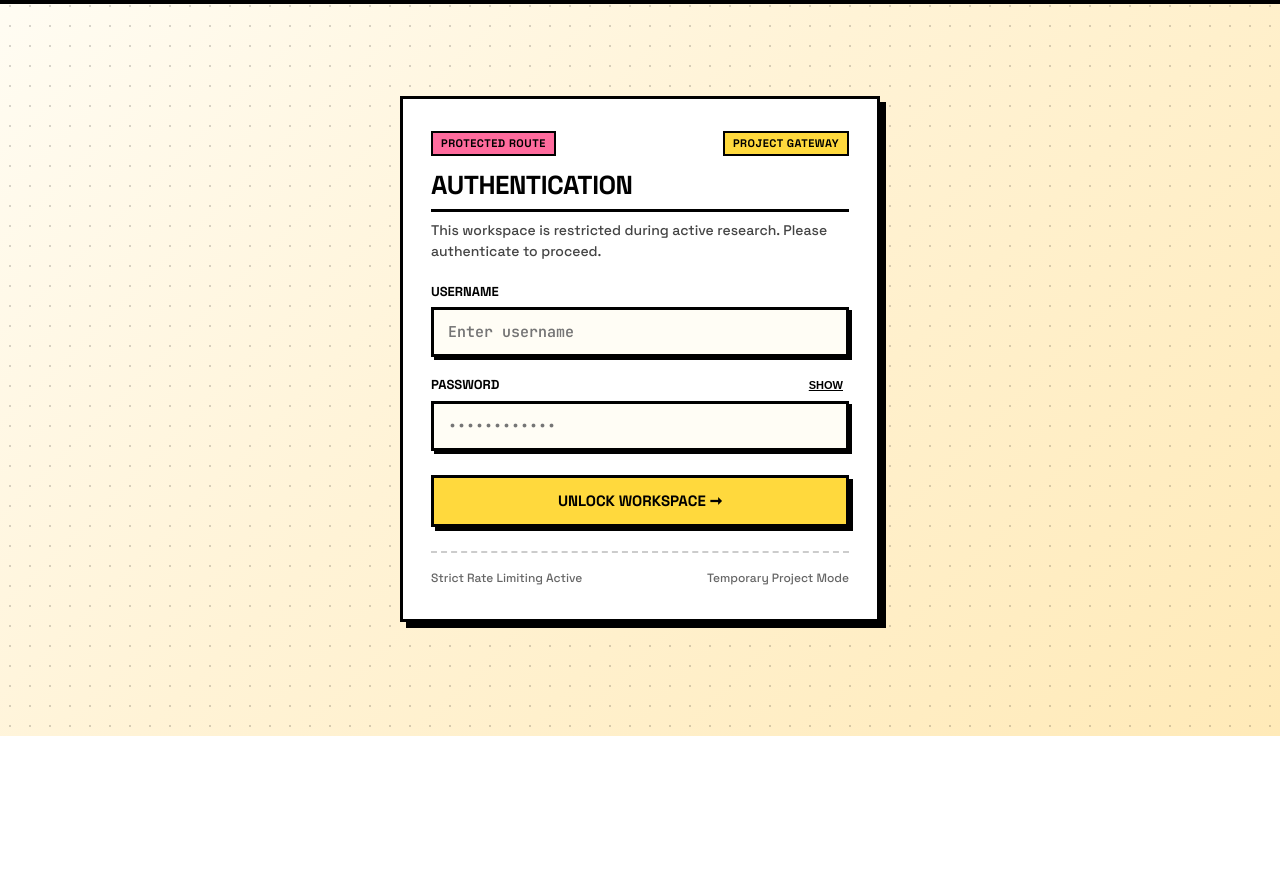
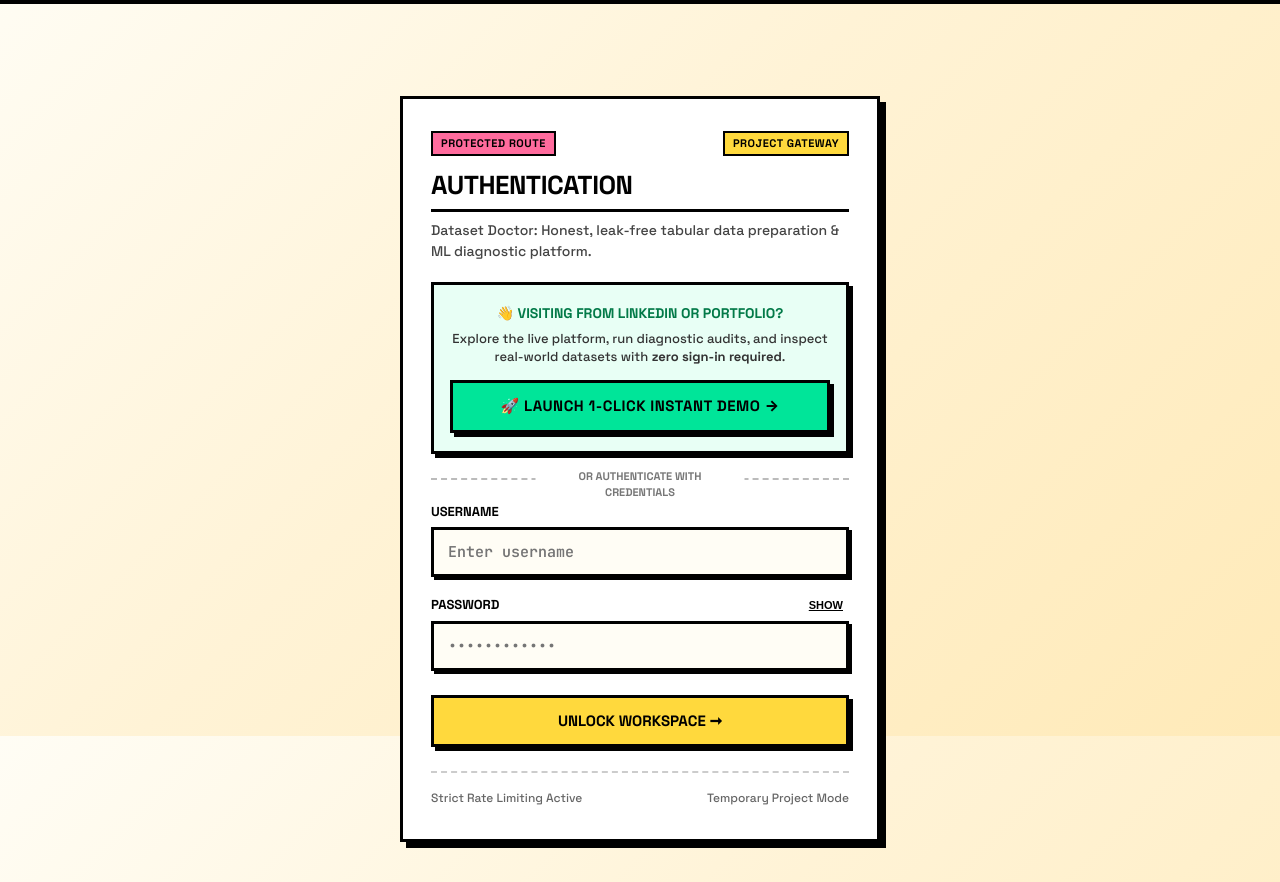
Before and after one commit to Naresh-Kumar17/Dataset-Doctor, a FastAPI app: page /login in a window 1280 px wide. Shown: the part 64-946 px from the top of the page. Before the commit the page ends 800 px from the top, so only its background shows below. Run offline with FastAPI, Linux system fonts and the light colour scheme.

Commit message:
feat(auth): add 1-click instant guest demo access and bypass on login page

```diff
--- a/app/templates/login.html
+++ b/app/templates/login.html
@@ -15,8 +15,31 @@
       AUTHENTICATION
     </h2>
     <p style="font-size: 14px; font-weight: 500; color: #444; margin: 0 0 20px;">
-      This workspace is restricted during active research. Please authenticate to proceed.
+      Dataset Doctor: Honest, leak-free tabular data preparation & ML diagnostic platform.
     </p>
+
+    <!-- 1-Click Guest Access for LinkedIn Viewers & External Visitors -->
+    <div style="background: #E8FFF5; border: 3px solid var(--ink); box-shadow: 4px 4px 0 var(--ink); padding: 18px 16px; margin-bottom: 24px; text-align: center;">
+      <div style="font-weight: 800; font-size: 14px; text-transform: uppercase; color: #027A48; margin-bottom: 6px;">
+        👋 Visiting from LinkedIn or Portfolio?
+      </div>
+      <p style="font-size: 13px; color: #333; margin: 0 0 14px; line-height: 1.4;">
+        Explore the live platform, run diagnostic audits, and inspect real-world datasets with <strong>zero sign-in required</strong>.
+      </p>
+      <form method="post" action="/login/guest" style="margin: 0;">
+        <input type="hidden" name="next_url" value="{{ next_url or '/' }}">
+        <button type="submit" class="btn" style="width: 100%; background: #00E599; font-weight: 800; font-size: 15px; padding: 12px; justify-content: center; letter-spacing: 0.5px;">
+          🚀 LAUNCH 1-CLICK INSTANT DEMO &rarr;
+        </button>
+      </form>
+    </div>
+
+    <div style="position: relative; text-align: center; margin: 20px 0 22px;">
+      <hr style="border: none; border-top: 2px dashed #bbb; margin: 0;">
+      <span style="position: absolute; top: -10px; left: 50%; transform: translateX(-50%); background: var(--paper); padding: 0 10px; font-size: 11px; font-weight: 800; text-transform: uppercase; color: #777;">
+        OR AUTHENTICATE WITH CREDENTIALS
+      </span>
+    </div>
 
     {% if error %}
       <div class="banner danger" style="padding: 10px 14px; font-size: 13px; margin-bottom: 20px;">
```
Also changed, not shown: app/routes/auth.py (+33 -0 lines).
